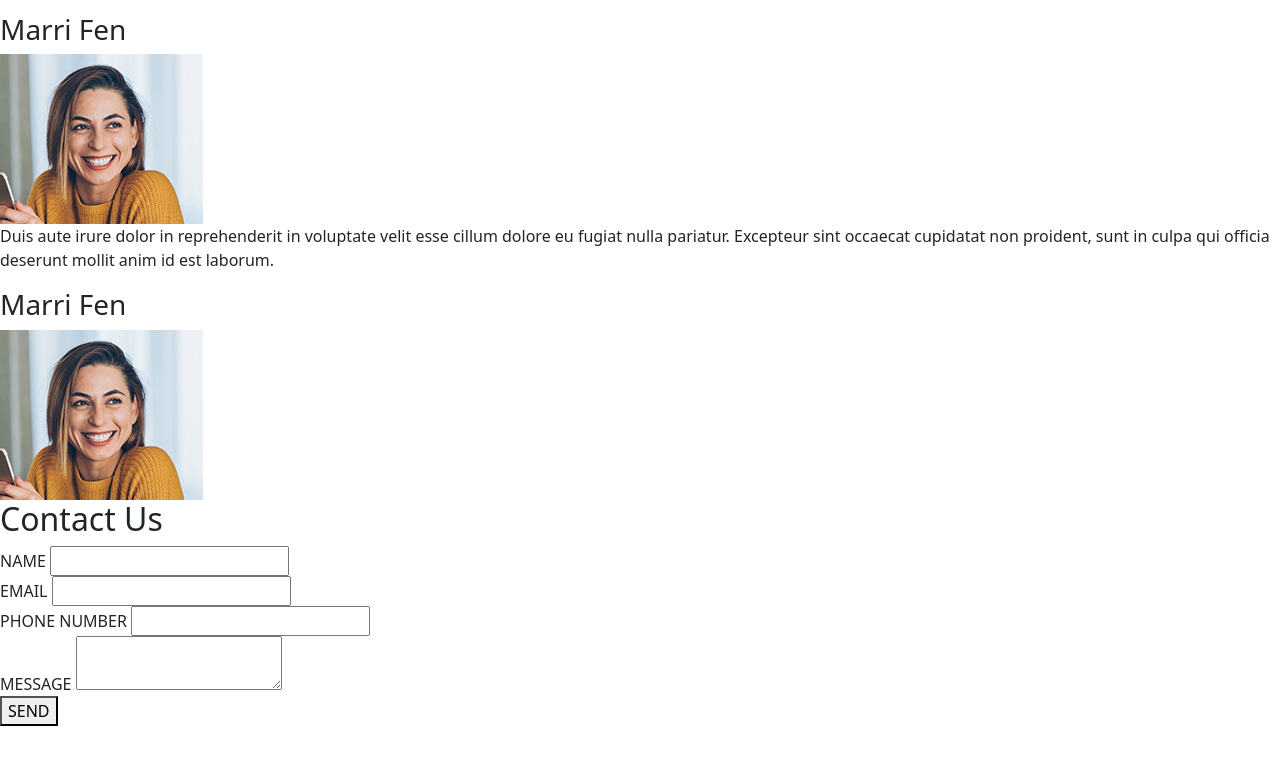
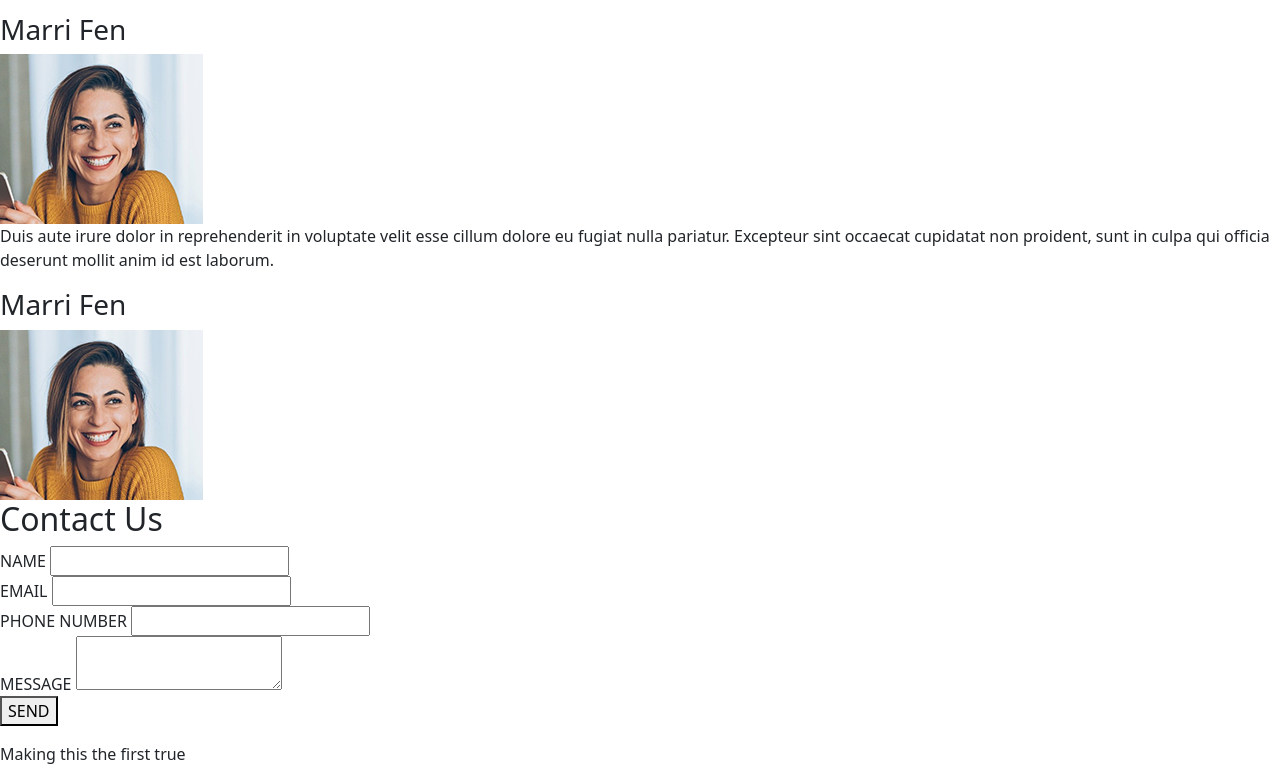
Before and after one commit to RDsT1707/ROMYK, a website with bundled scripts: page index.html in a window 1280 px wide. Shown: the part 4098-4880 px from the top of the page. Before the commit the page ends 4840 px from the top, so only its background shows below. Built offline with nearby package versions, Linux system fonts and the light colour scheme; files whose address does not match are found by name.

Commit message:
add contact-section

```diff
--- a/index.html
+++ b/index.html
@@ -198,6 +198,11 @@
                     </div>
                     <button type="submit" class="send-button">SEND</button>
                 </form>
+
+                <div class="contact-info">
+                    <div class="info">
+                        <p>Making this the first true</p>
+                    </div>
         </section>
 
 
```
